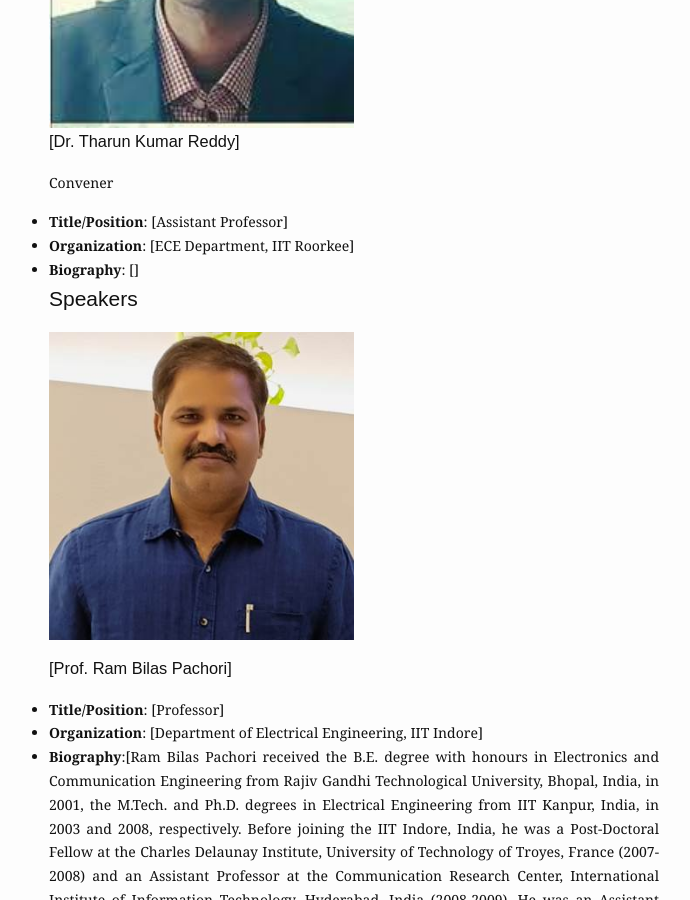
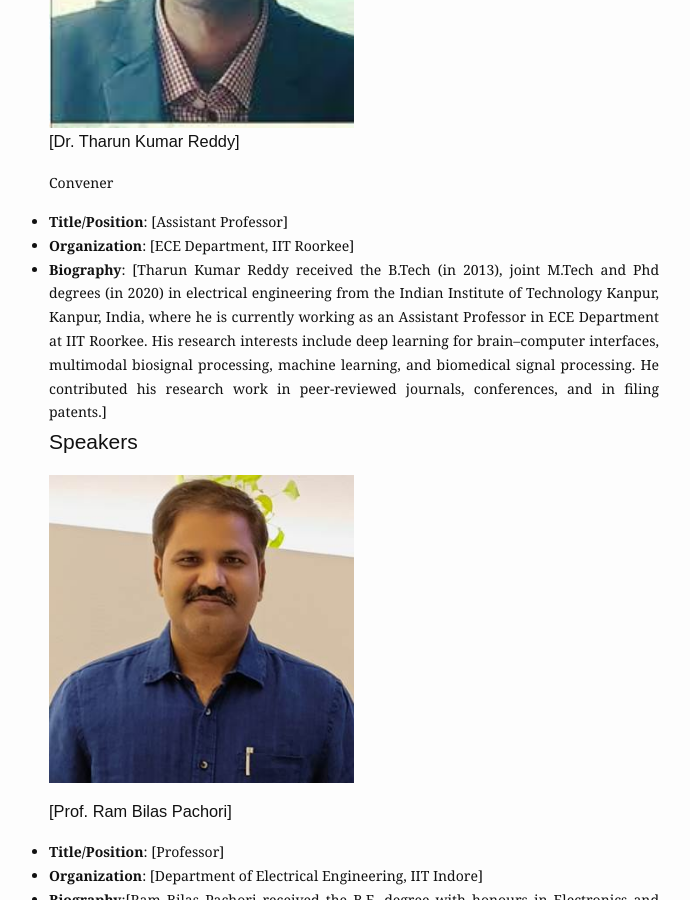
Before and after one commit to tharuniitk/tharuniitk.github.io, a Jekyll site: the page built from workshops.md, in a window 1280 px wide and 900 px high, scrolled down 3104 px. Shown: the whole window, without its empty margins (301-991 px from the left). Built offline with Jekyll 4.4.1, drawn with Linux system fonts in a browser that asks for light colours.

Commit message:
Update workshops.md

```diff
--- a/workshops.md
+++ b/workshops.md
@@ -31,7 +31,7 @@ Chairman
 Convener
 - **Title/Position**: [Assistant Professor]
 - **Organization**: [ECE Department, IIT Roorkee]
-- **Biography**: []
+- **Biography**: [Tharun Kumar Reddy received the B.Tech (in 2013), joint M.Tech and Phd degrees (in 2020) in electrical engineering from the Indian Institute of Technology Kanpur, Kanpur, India, where he is currently working as an Assistant Professor in ECE Department at IIT Roorkee. His research interests include deep learning for brain–computer interfaces, multimodal biosignal processing, machine learning, and biomedical signal processing. He contributed his research work in peer-reviewed journals, conferences, and in filing patents.]
 ## Speakers
 ![Alt text](/assets/img/rambilas.jpg)
 ### [Prof. Ram Bilas Pachori]
```
